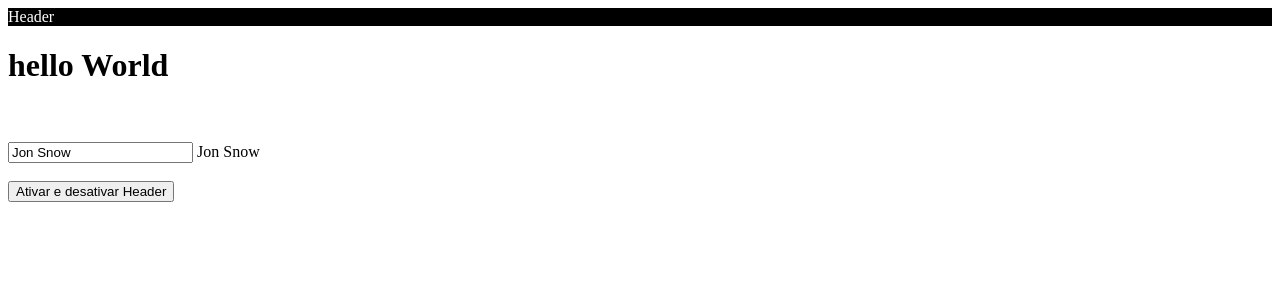
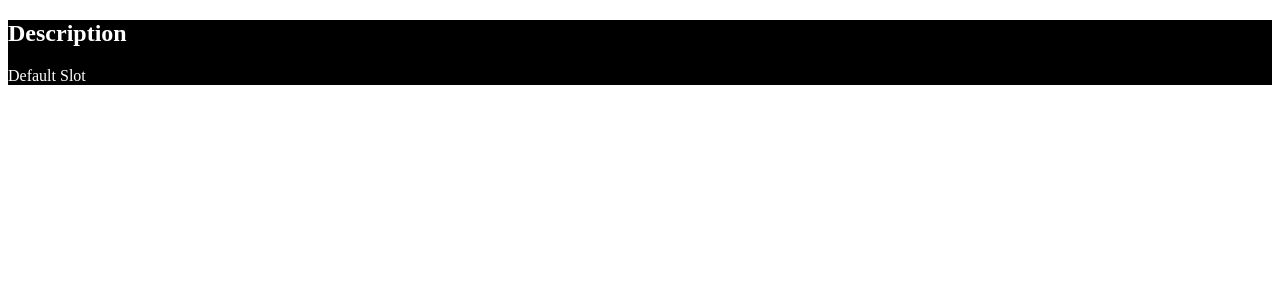
Before and after one commit to riicard0/vuejs, a Vue app in the folder Curso (Tiago Matos - YouTube)/app/: page / in a window 1280 px wide. Shown: the top 300 px of the page. Built offline with nearby package versions, Linux system fonts and the light colour scheme.

Commit message:
:up: Components Slot

```diff
--- a/Curso (Tiago Matos - YouTube)/app/src/App.vue
+++ b/Curso (Tiago Matos - YouTube)/app/src/App.vue
@@ -1,18 +1,19 @@
 <template>
   <div>
-    <TheHeader v-if="showHeader" />
+    <TheHeader v-if="showHeader">
+      <!-- Conteúdo "Title" -->
+      <!-- <template v-slot:title>
+        Title
+      </template> -->
 
-    <h1>hello World</h1>
-    <br>
-    <br>
+      <!-- Conteúdo "Description" -->
+      <template v-slot:description>
+        <h2>Description</h2>
+      </template>
 
-    <input v-model="name" type="text">
-
-    {{ name }}
-    <br>
-    <br>
-
-    <button @click="showHeader = !showHeader">Ativar e desativar Header</button>
+      <!-- Conteúdo "Default" -->
+      Default Slot
+    </TheHeader>
 
   </div>
 </template>
@@ -27,7 +28,6 @@ export default {
   },
   data() {
     return {
-      name: 'Jon Snow',
       showHeader: true
     }
   },
--- a/Curso (Tiago Matos - YouTube)/app/src/components/TheHeader.vue
+++ b/Curso (Tiago Matos - YouTube)/app/src/components/TheHeader.vue
@@ -1,26 +1,31 @@
 <template>
   <header class="header">
-    Header
+
+    <!-- Conteúdo "Title" -->
+    <h1 v-if="$slots.title" class="title">
+      <slot name="title" />
+    </h1>
+
+    <!-- Conteúdo "Description" -->
+    <div class="description">
+      <slot name="description" />
+    </div>
+
+    <!-- Conteúdo "Default" -->
+    <div class="content ">
+      <slot />
+    </div>
+
   </header>
 </template>
 
 <script>
 export default {
-  methods: {
-    resize($evt) {
-      console.log($evt);
-    }
+  name: 'App',
+  mounted() {
+    console.log('Elemento: ', this.$el);
+    console.log('Slots: ', this.$slots);
   },
-  mounted() {
-    window.addEventListener('resize', this.resize);
-  },
-  beforeUnmount() {
-    console.log('>>> beforeUnmount');
-    window.removeEventListener('resize', this.resize);
-  },
-  unmounted() {
-    console.log('>>> unmounted');
-  }
 }
 </script>
 
```
Also changed, not shown: 2 other files (tests, documents, lock files or other folders).
